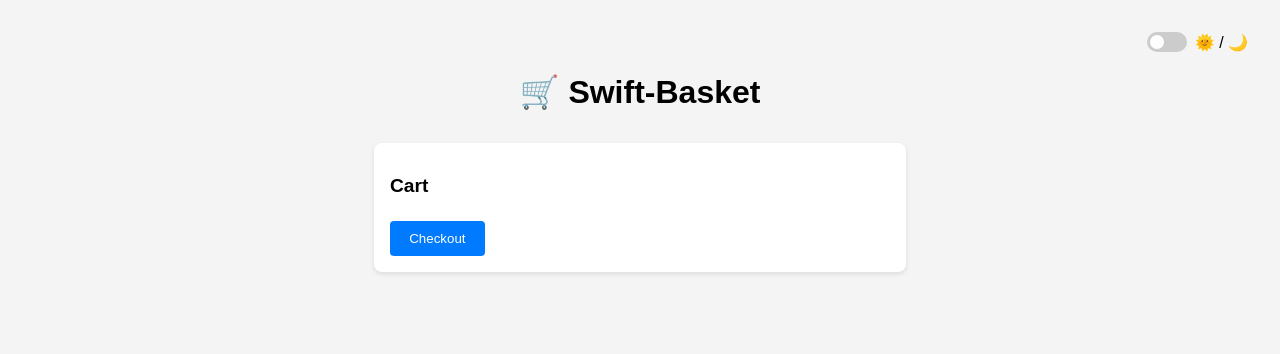
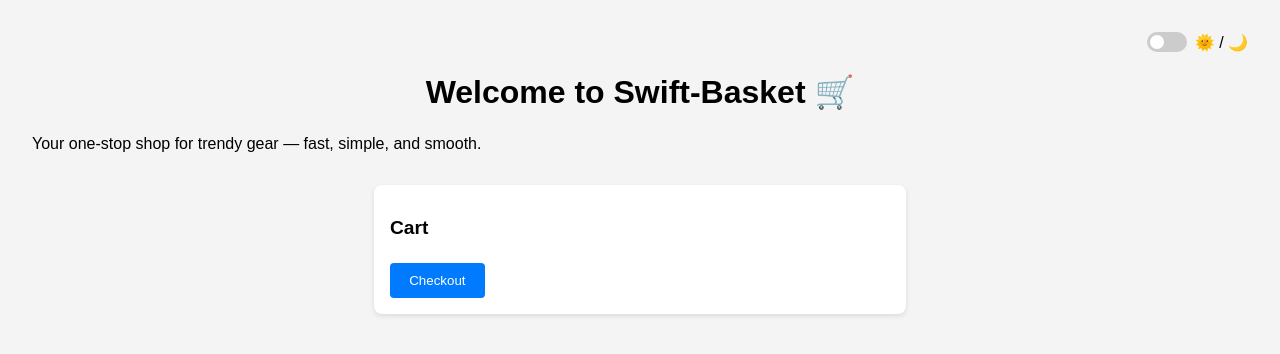
Before and after one commit to Tim21-cyber/e-commerce-project, a plain HTML site: page client/index.html in a window 1280 px wide. Drawn offline with Linux system fonts and the light colour scheme; no server answers.

```diff
--- a/client/index.html
+++ b/client/index.html
@@ -16,7 +16,9 @@
     <span class="theme-label">🌞 / 🌙</span>
   </div>
 
-  <h1>🛒 Swift-Basket</h1>
+  <h1>Welcome to Swift-Basket 🛒</h1>
+  <p>Your one-stop shop for trendy gear — fast, simple, and smooth.</p>
+
   <section id="products"></section>
   <div id="cart">
     <h2>Cart</h2>
```
